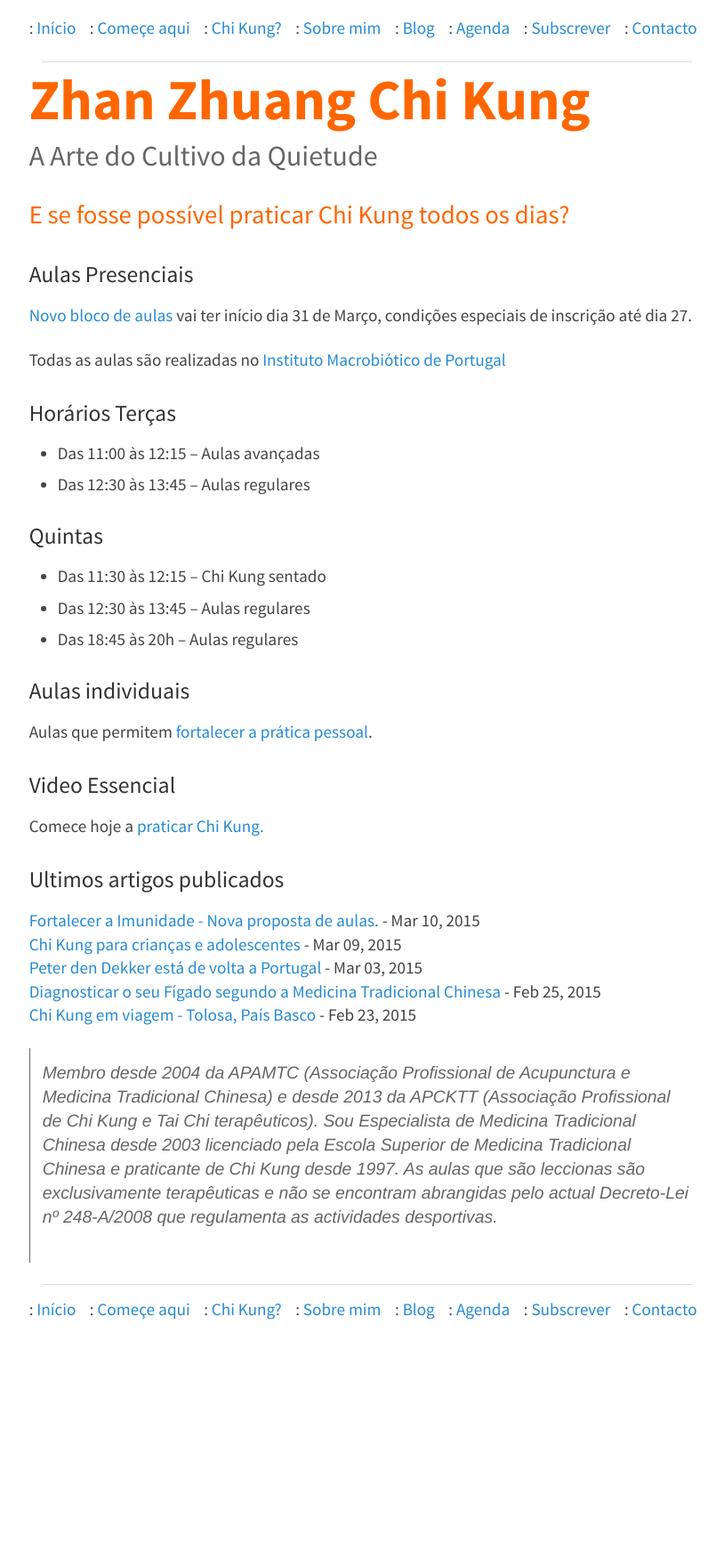
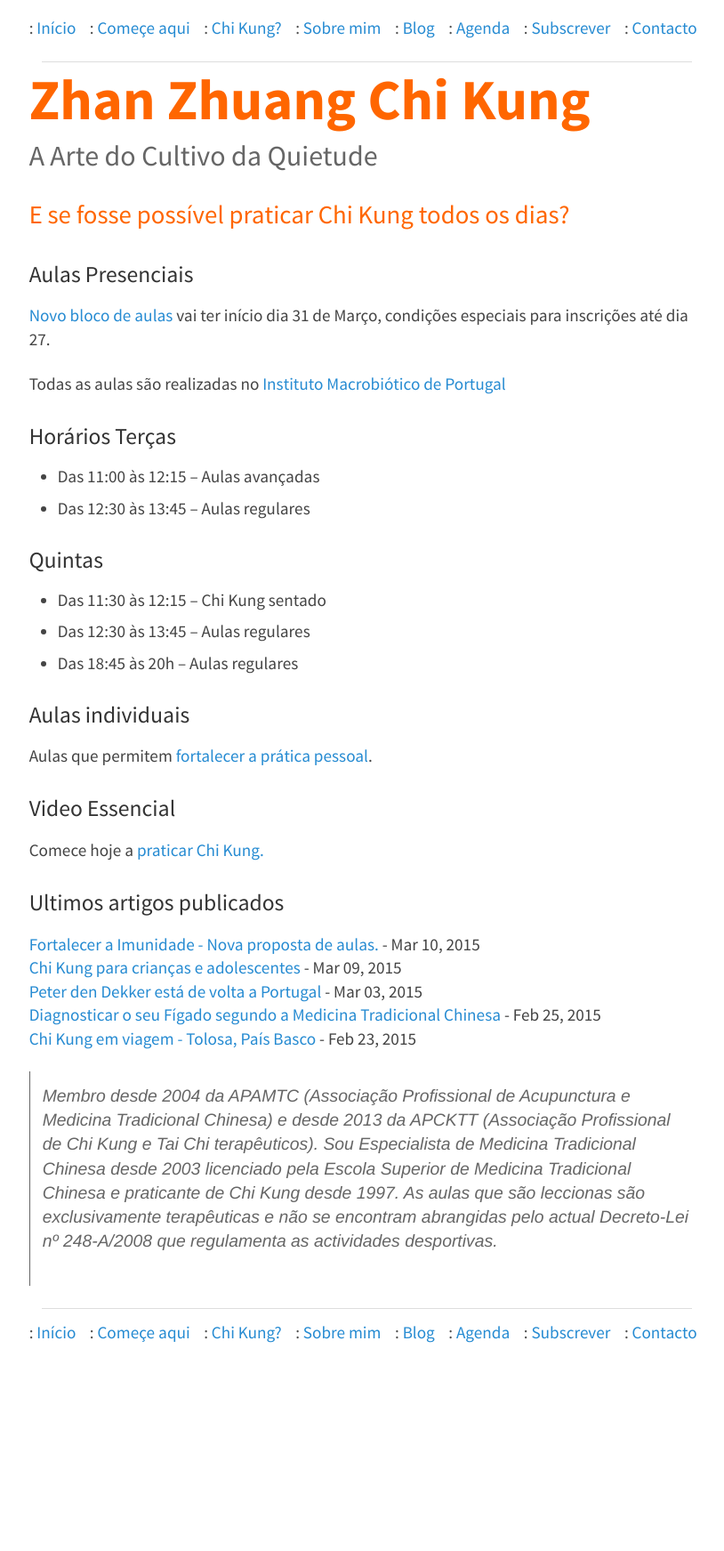
Before and after one commit to devagar/lourencoazevedo, a Jekyll site: the page built from index.md, in a window 1280 px wide. Shown: the whole page at 89% size, without its empty margins (238-1052 px from the left). Built offline with Jekyll 4.4.1, drawn with Linux system fonts in a browser that asks for light colours; some web fonts are replaced; before the commit the page ends 1716 px from its top, so only the background shows below that.

Commit message:
index fix

```diff
--- a/index.md
+++ b/index.md
@@ -6,7 +6,7 @@
 
 ### Aulas Presenciais
 
-[Novo bloco de aulas](imunidade.html) vai ter início dia 31 de Março, condições especiais de inscrição até dia 27.
+[Novo bloco de aulas](imunidade.html) vai ter início dia 31 de Março, condições especiais para inscrições até dia 27.
 
 Todas as aulas são realizadas no [Instituto Macrobiótico de Portugal](http://institutomacrobiotico.com)
 
```
